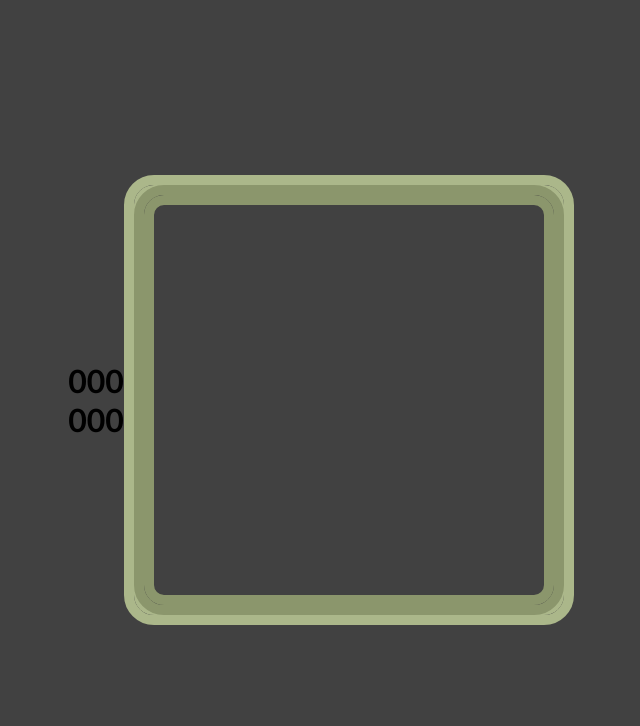
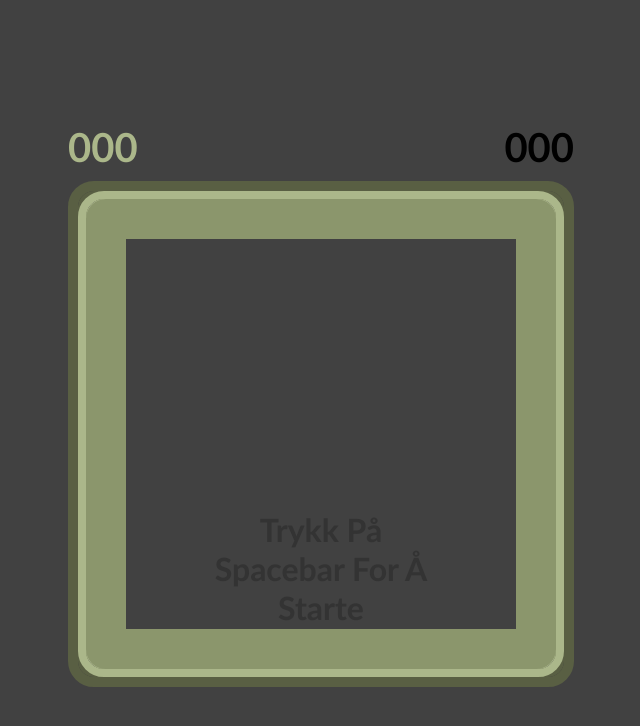
Before and after one commit to JoGoRef/JS-spill, a plain HTML site: page index.html in a window 1280 px wide. Shown: the whole page, without its empty margins (319-959 px from the left). Drawn offline with Linux system fonts and the light colour scheme.

Commit message:
fiksa scores

```diff
--- a/index.html
+++ b/index.html
@@ -9,6 +9,8 @@
 </head>
 
 <body>
+
+<div>
     <div class="scores">
         <h1 id="score">000</h1>
         <h1 id="highScore">000</h1>
@@ -21,13 +23,14 @@
         </div>
 
     </div>
+</div>
 
 
 
 
 
-    <!-- <h1 id="instruksjon">Trykk på spacebar for å starte </h1>
-    <img src="snake-logo.png" alt="snake-logo">
+    <h1 id="instruksjon">Trykk på spacebar for å starte </h1>
+    <!-- <img src="snake-logo.png" alt="snake-logo">
     <script src="script.js"></script>
 </body>
 
--- a/style.css
+++ b/style.css
@@ -28,13 +28,44 @@ body, .snake {
     margin: 5px;
 }
 
+.gameborder1{
+    border: #595f43 solid 10px;
+    border-radius: 26px;
+    box-shadow: inset 0 0 0 10px #595f43;
+}
+
 .gameborder2{
-    border: #abb78a solid 10px;
-    border-radius: 30px;
+    border: #abb78a solid 8px;
+    border-radius: 26px;
     box-shadow: inset 0 0 0 10px #abb78a;
 }
 .gameborder3{
-    border: #8b966c solid 10px;
-    border-radius: 30px;
+    border: #8b966c solid 30px;
+    border-radius: 20px;
     box-shadow: inset 0 0 0 10px #8b966c;
 }
+
+#instruksjon{
+    position: absolute;
+    top: 60%;
+    color: #333;
+    width: 300px;
+    text-align: center;
+    text-transform: capitalize;
+    padding: 30px;
+}
+
+.scores {
+    display: flex;
+    justify-content: space-between;
+}
+
+#score {
+    color: #abb78a;
+}
+
+#score, #highScore {
+    font-size: 40px;
+    font-weight: bolder;
+    margin: 10px 0 ;
+}
```
Also changed, not shown: 1 other file.
